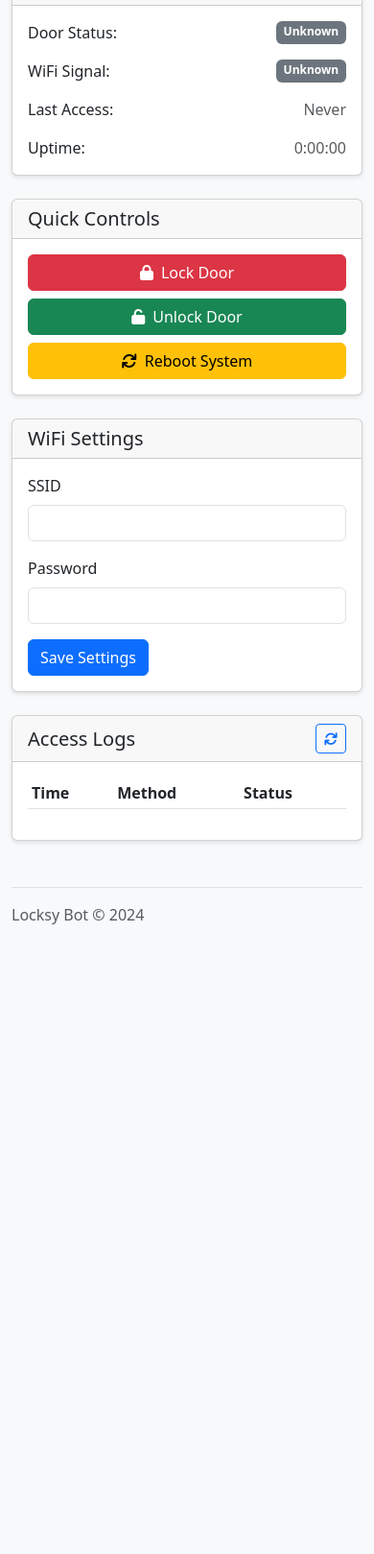
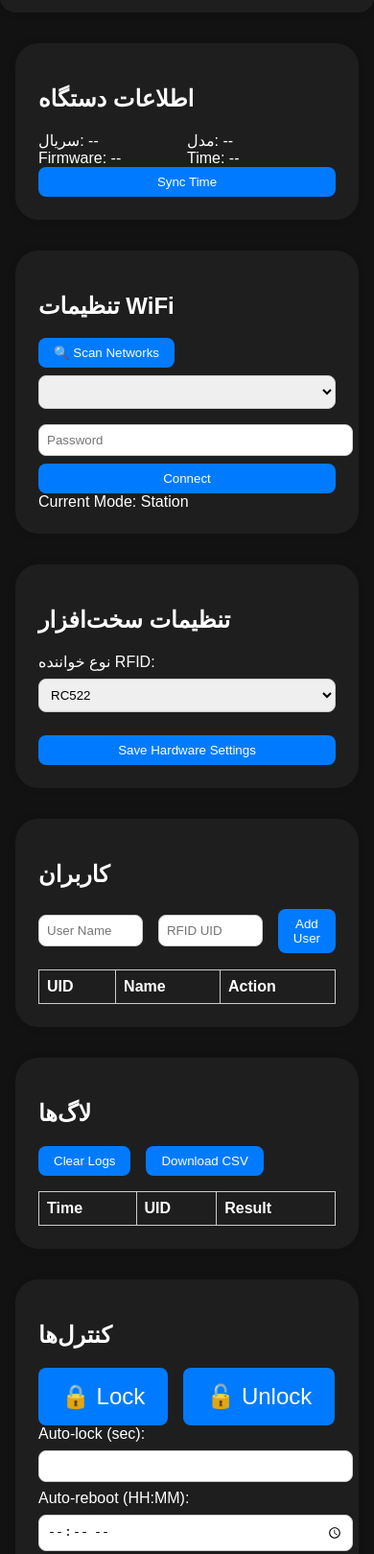
Before and after one commit to deragongamer/LockSy, a plain HTML site: page data/index.html in a window 390 px wide. Shown: the part 133-1752 px from the top of the page at 96% size. Before the commit the page ends 1122 px from the top, so only its background shows below. Drawn offline with nearby package versions, Linux system fonts and the light colour scheme; no server answers.

```diff
--- a/data/index.html
+++ b/data/index.html
@@ -1,132 +1,135 @@
+<!-- data/index.html -->
 <!DOCTYPE html>
-<html lang="en">
+<html lang="fa">
 <head>
   <meta charset="UTF-8">
   <meta name="viewport" content="width=device-width, initial-scale=1.0">
-    <title>Locksy Control Panel</title>
+  <title>LockSy Control Panel</title>
   <link rel="stylesheet" href="style.css">
-    <link href="https://cdn.jsdelivr.net/npm/bootstrap@5.3.0/dist/css/bootstrap.min.css" rel="stylesheet">
-    <link href="https://cdnjs.cloudflare.com/ajax/libs/font-awesome/6.0.0/css/all.min.css" rel="stylesheet">
+  <script defer src="script.js"></script>
 </head>
-<body class="bg-light">
-    <div class="container py-4">
-        <!-- Header -->
-        <header class="pb-3 mb-4 border-bottom">
-            <div class="d-flex align-items-center text-dark text-decoration-none">
-                <i class="fas fa-lock fa-2x me-2"></i>
-                <span class="fs-4">Locksy Control Panel</span>
+<body class="theme-dark">
+  <nav class="topbar rounded-lg shadow-md">
+    <div class="nav-left">
+      <img src="logo.png" alt="LockSy Bot Logo" class="logo rounded-full" />
+      <h1>LockSy Control Panel</h1>
     </div>
-        </header>
+    <div class="nav-right">
+      <button id="theme-toggle" class="btn icon-btn">🌙</button>
+      <button id="mode-toggle" class="btn">WiFi Mode</button>
+    </div>
+  </nav>
+  <main class="container grid gap-6">
+    <!-- System Info -->
+    <section id="info" class="card rounded-2xl">
+      <h2>اطلاعات دستگاه</h2>
+      <div class="grid cols-2 gap-4">
+        <div>سریال: <span id="device-serial">--</span></div>
+        <div>مدل: <span id="device-model-display">--</span></div>
+        <div>Firmware: <span id="firmware-version">--</span></div>
+        <div>Time: <span id="current-time">--</span></div>
+      </div>
+      <button id="sync-time" class="btn full-width">Sync Time</button>
+    </section>
 
-        <!-- Main Content -->
-        <div class="row">
-            <!-- Status Card -->
-            <div class="col-md-6 mb-4">
-                <div class="card h-100">
-                    <div class="card-header">
-                        <h5 class="card-title mb-0">System Status</h5>
+    <!-- WiFi Settings -->
+    <section id="wifi" class="card rounded-2xl">
+      <h2>تنظیمات WiFi</h2>
+      <div class="form-group">
+        <button id="scan-networks" class="btn">🔍 Scan Networks</button>
+        <select id="ssid-list" class="input-field"></select>
+        <input type="password" id="wifi-password" class="input-field" placeholder="Password">
+        <button id="connect-wifi" class="btn full-width">Connect</button>
       </div>
-                    <div class="card-body">
-                        <div class="d-flex justify-content-between mb-3">
-                            <span>Door Status:</span>
-                            <span id="doorStatus" class="badge bg-secondary">Unknown</span>
+      <div class="status-row">Current Mode: <span id="wifi-mode">Station</span></div>
+    </section>
+
+    <!-- Hardware Settings -->
+    <section id="hardware" class="card rounded-2xl">
+      <h2>تنظیمات سخت‌افزار</h2>
+      <div class="form-group">
+        <label>نوع خواننده RFID:</label>
+        <select id="reader-type" class="input-field">
+          <option value="rc522">RC522</option>
+          <option value="pn532">PN532</option>
+          <option value="rdm6300">RDM6300</option>
+          <option value="wiegand">Wiegand</option>
+        </select>
       </div>
-                        <div class="d-flex justify-content-between mb-3">
-                            <span>WiFi Signal:</span>
-                            <span id="wifiSignal" class="badge bg-secondary">Unknown</span>
+      <div id="wiegand-pins" class="form-group hidden">
+        <label>D0 Pin:</label><input type="text" id="w0" class="input-field">
+        <label>D1 Pin:</label><input type="text" id="w1" class="input-field">
       </div>
-                        <div class="d-flex justify-content-between mb-3">
-                            <span>Last Access:</span>
-                            <span id="lastAccess" class="text-muted">Never</span>
+      <div id="pin-config" class="drag-container grid cols-4 gap-3">
+        <!-- کارت‌های پین draggable -->
       </div>
-                        <div class="d-flex justify-content-between">
-                            <span>Uptime:</span>
-                            <span id="uptime" class="text-muted">0:00:00</span>
+      <button id="save-hardware" class="btn full-width">Save Hardware Settings</button>
+    </section>
+
+    <!-- User Management -->
+    <section id="users" class="card rounded-2xl">
+      <h2>کاربران</h2>
+      <form id="add-user-form" class="flex gap-3">
+        <input type="text" id="new-user" class="input-field" placeholder="User Name">
+        <input type="text" id="new-uid" class="input-field" placeholder="RFID UID">
+        <button type="submit" class="btn">Add User</button>
+      </form>
+      <table id="user-table" class="table">
+        <thead><tr><th>UID</th><th>Name</th><th>Action</th></tr></thead>
+        <tbody></tbody>
+      </table>
+    </section>
+
+    <!-- Logs -->
+    <section id="logs" class="card rounded-2xl">
+      <h2>لاگ‌ها</h2>
+      <div class="flex gap-3">
+        <button id="clear-logs" class="btn">Clear Logs</button>
+        <button id="download-logs" class="btn">Download CSV</button>
       </div>
+      <table id="log-table" class="table">
+        <thead><tr><th>Time</th><th>UID</th><th>Result</th></tr></thead>
+        <tbody></tbody>
+      </table>
+    </section>
+
+    <!-- Controls & Advanced -->
+    <section id="controls" class="card rounded-2xl">
+      <h2>کنترل‌ها</h2>
+      <div class="flex gap-3">
+        <button id="lock-btn" class="btn large">🔒 Lock</button>
+        <button id="unlock-btn" class="btn large">🔓 Unlock</button>
       </div>
+      <div class="form-group">
+        <label for="auto-lock">Auto-lock (sec):</label>
+        <input type="number" id="auto-lock" class="input-field" min="0">
       </div>
+      <div class="form-group">
+        <label for="auto-reboot">Auto-reboot (HH:MM):</label>
+        <input type="time" id="auto-reboot" class="input-field">
       </div>
+      <button id="save-controls" class="btn full-width">Save Controls</button>
+      <div class="ota-section">
+        <button id="check-update" class="btn">Check OTA Update</button>
+        <input type="file" id="firmware-file" class="input-field">
+        <button id="upload-firmware" class="btn">Upload Firmware</button>
+      </div>
+    </section>
 
-            <!-- Control Card -->
-            <div class="col-md-6 mb-4">
-                <div class="card h-100">
-                    <div class="card-header">
-                        <h5 class="card-title mb-0">Quick Controls</h5>
-                    </div>
-                    <div class="card-body">
-                        <div class="d-grid gap-2">
-                            <button id="lockBtn" class="btn btn-danger">
-                                <i class="fas fa-lock me-2"></i>Lock Door
-                            </button>
-                            <button id="unlockBtn" class="btn btn-success">
-                                <i class="fas fa-unlock me-2"></i>Unlock Door
-                            </button>
-                            <button id="rebootBtn" class="btn btn-warning">
-                                <i class="fas fa-sync me-2"></i>Reboot System
-                            </button>
-                        </div>
-                    </div>
-                </div>
-            </div>
+    <!-- User Settings -->
+    <section id="user-settings" class="card rounded-2xl">
+      <h2>تنظیمات ورود</h2>
+      <form id="change-credentials" class="grid gap-3">
+        <input type="text" id="new-username" class="input-field" placeholder="نام کاربری جدید">
+        <input type="password" id="new-password" class="input-field" placeholder="رمز عبور جدید">
+        <button type="submit" class="btn full-width">ذخیره تغییرات</button>
+      </form>
+    </section>
 
-            <!-- Settings Card -->
-            <div class="col-md-6 mb-4">
-                <div class="card h-100">
-                    <div class="card-header">
-                        <h5 class="card-title mb-0">WiFi Settings</h5>
-                    </div>
-                    <div class="card-body">
-                        <form id="wifiForm">
-                            <div class="mb-3">
-                                <label for="ssid" class="form-label">SSID</label>
-                                <input type="text" class="form-control" id="ssid" required>
-                            </div>
-                            <div class="mb-3">
-                                <label for="password" class="form-label">Password</label>
-                                <input type="password" class="form-control" id="password" required>
-                            </div>
-                            <button type="submit" class="btn btn-primary">Save Settings</button>
-                        </form>
-                    </div>
-                </div>
-            </div>
-
-            <!-- Logs Card -->
-            <div class="col-md-6 mb-4">
-                <div class="card h-100">
-                    <div class="card-header d-flex justify-content-between align-items-center">
-                        <h5 class="card-title mb-0">Access Logs</h5>
-                        <button id="refreshLogs" class="btn btn-sm btn-outline-primary">
-                            <i class="fas fa-sync"></i>
-                        </button>
-                    </div>
-                    <div class="card-body">
-                        <div class="table-responsive">
-                            <table class="table table-sm">
-                                <thead>
-                                    <tr>
-                                        <th>Time</th>
-                                        <th>Method</th>
-                                        <th>Status</th>
-                                    </tr>
-                                </thead>
-                                <tbody id="logsTable">
-                                    <!-- Logs will be inserted here -->
-                                </tbody>
-                            </table>
-                        </div>
-                    </div>
-                </div>
-            </div>
-        </div>
-
-        <!-- Footer -->
-        <footer class="pt-3 mt-4 text-muted border-top">
-            Locksy Bot &copy; 2024
+  </main>
+  <footer class="footer rounded-lg text-center">
+    <p>© 2025 LockSy Bot</p>
+    <p>Developed by Dragon Gamer &amp; GPT</p>
   </footer>
-    </div>
-
-    <script src="https://cdn.jsdelivr.net/npm/bootstrap@5.3.0/dist/js/bootstrap.bundle.min.js"></script>
-    <script src="script.js"></script>
 </body>
 </html>
--- a/data/style.css
+++ b/data/style.css
@@ -1,91 +1,177 @@
-/* Custom styles */
-body {
-    min-height: 100vh;
+/* style.css */
+
+:root {
+    --primary-color: #007bff;
+    --background-dark: #121212;
+    --background-light: #f4f4f4;
+    --text-dark: #ffffff;
+    --text-light: #121212;
+    --card-bg-dark: #1e1e1e;
+    --card-bg-light: #ffffff;
+    --border-radius: 1rem;
+  }
+
+  body {
+    font-family: 'Vazirmatn', sans-serif;
+    margin: 0;
+    padding: 0;
+    background-color: var(--background-dark);
+    color: var(--text-dark);
+    transition: all 0.3s ease;
+  }
+
+  body.theme-light {
+    background-color: var(--background-light);
+    color: var(--text-light);
+  }
+
+  .topbar {
     display: flex;
-    flex-direction: column;
-}
+    justify-content: space-between;
+    align-items: center;
+    padding: 1rem 2rem;
+    background-color: var(--card-bg-dark);
+    color: var(--text-dark);
+  }
 
-.container {
-    flex: 1;
-}
+  body.theme-light .topbar {
+    background-color: var(--card-bg-light);
+    color: var(--text-light);
+  }
 
-/* Card styles */
-.card {
-    box-shadow: 0 2px 4px rgba(0,0,0,0.1);
-    transition: all 0.3s ease;
-}
+  .logo {
+    height: 50px;
+    margin-right: 1rem;
+  }
 
-.card:hover {
-    box-shadow: 0 4px 8px rgba(0,0,0,0.2);
-}
+  .container {
+    max-width: 1000px;
+    margin: 2rem auto;
+    padding: 0 1rem;
+  }
 
-/* Button styles */
-.btn {
-    transition: all 0.2s ease;
-}
+  .card {
+    background-color: var(--card-bg-dark);
+    padding: 1.5rem;
+    border-radius: var(--border-radius);
+    box-shadow: 0 0 10px rgba(0, 0, 0, 0.1);
+  }
 
-.btn:hover {
-    transform: translateY(-1px);
-}
+  body.theme-light .card {
+    background-color: var(--card-bg-light);
+  }
 
-/* Status badges */
-.badge {
-    font-size: 0.9em;
-    padding: 0.5em 1em;
-}
+  .input-field {
+    padding: 0.5rem;
+    width: 100%;
+    margin: 0.5rem 0;
+    border-radius: 0.5rem;
+    border: 1px solid #ccc;
+  }
 
-/* Table styles */
-.table {
-    margin-bottom: 0;
-}
+  .btn {
+    background-color: var(--primary-color);
+    color: white;
+    border: none;
+    padding: 0.5rem 1rem;
+    border-radius: 0.5rem;
+    cursor: pointer;
+  }
 
-.table th {
-    border-top: none;
-    font-weight: 600;
-}
+  .btn.icon-btn {
+    font-size: 1.2rem;
+  }
 
-/* Form styles */
-.form-control:focus {
-    box-shadow: 0 0 0 0.2rem rgba(0,123,255,0.25);
-}
+  .btn.large {
+    font-size: 1.5rem;
+    padding: 1rem 1.5rem;
+  }
 
-/* Dark mode support */
-@media (prefers-color-scheme: dark) {
-    body {
-        background-color: #212529;
-        color: #f8f9fa;
-    }
+  .btn.full-width {
+    width: 100%;
+  }
 
-    .card {
-        background-color: #2c3034;
-        border-color: #373b3e;
-    }
+  .table {
+    width: 100%;
+    border-collapse: collapse;
+    margin-top: 1rem;
+  }
 
-    .card-header {
-        background-color: #343a40;
-        border-bottom-color: #373b3e;
-    }
+  .table th,
+  .table td {
+    border: 1px solid #ccc;
+    padding: 0.5rem;
+    text-align: left;
+  }
 
-    .table {
-        color: #f8f9fa;
-    }
+  .grid {
+    display: grid;
+  }
 
-    .table td, .table th {
-        border-color: #373b3e;
-    }
+  .grid.gap-3 {
+    gap: 1rem;
+  }
 
-    .form-control {
-        background-color: #343a40;
-        border-color: #373b3e;
-        color: #f8f9fa;
-    }
+  .grid.gap-6 {
+    gap: 2rem;
+  }
 
-    .form-control:focus {
-        background-color: #343a40;
-        color: #f8f9fa;
-    }
+  .grid.cols-2 {
+    grid-template-columns: repeat(2, 1fr);
+  }
 
-    .text-muted {
-        color: #adb5bd !important;
-    }
-}
+  .grid.cols-4 {
+    grid-template-columns: repeat(4, 1fr);
+  }
+
+  .flex {
+    display: flex;
+    align-items: center;
+  }
+
+  .flex.gap-3 {
+    gap: 1rem;
+  }
+
+  .rounded-lg {
+    border-radius: 1rem;
+  }
+
+  .rounded-full {
+    border-radius: 9999px;
+  }
+
+  .rounded-2xl {
+    border-radius: 1.5rem;
+  }
+
+  .shadow-md {
+    box-shadow: 0 4px 6px rgba(0, 0, 0, 0.1);
+  }
+
+  .footer {
+    margin-top: 2rem;
+    padding: 1rem;
+    background-color: var(--card-bg-dark);
+    color: var(--text-dark);
+  }
+
+  body.theme-light .footer {
+    background-color: var(--card-bg-light);
+    color: var(--text-light);
+  }
+
+  .text-center {
+    text-align: center;
+  }
+
+  .hidden {
+    display: none;
+  }
+
+  .drag-container {
+    display: flex;
+    flex-wrap: wrap;
+    gap: 1rem;
+    padding-top: 1rem;
+  }
```
Also changed, not shown: data/login.html (added, +41 -0 lines), 2 other files. Lines whose indentation alone changed are shown as unchanged.
